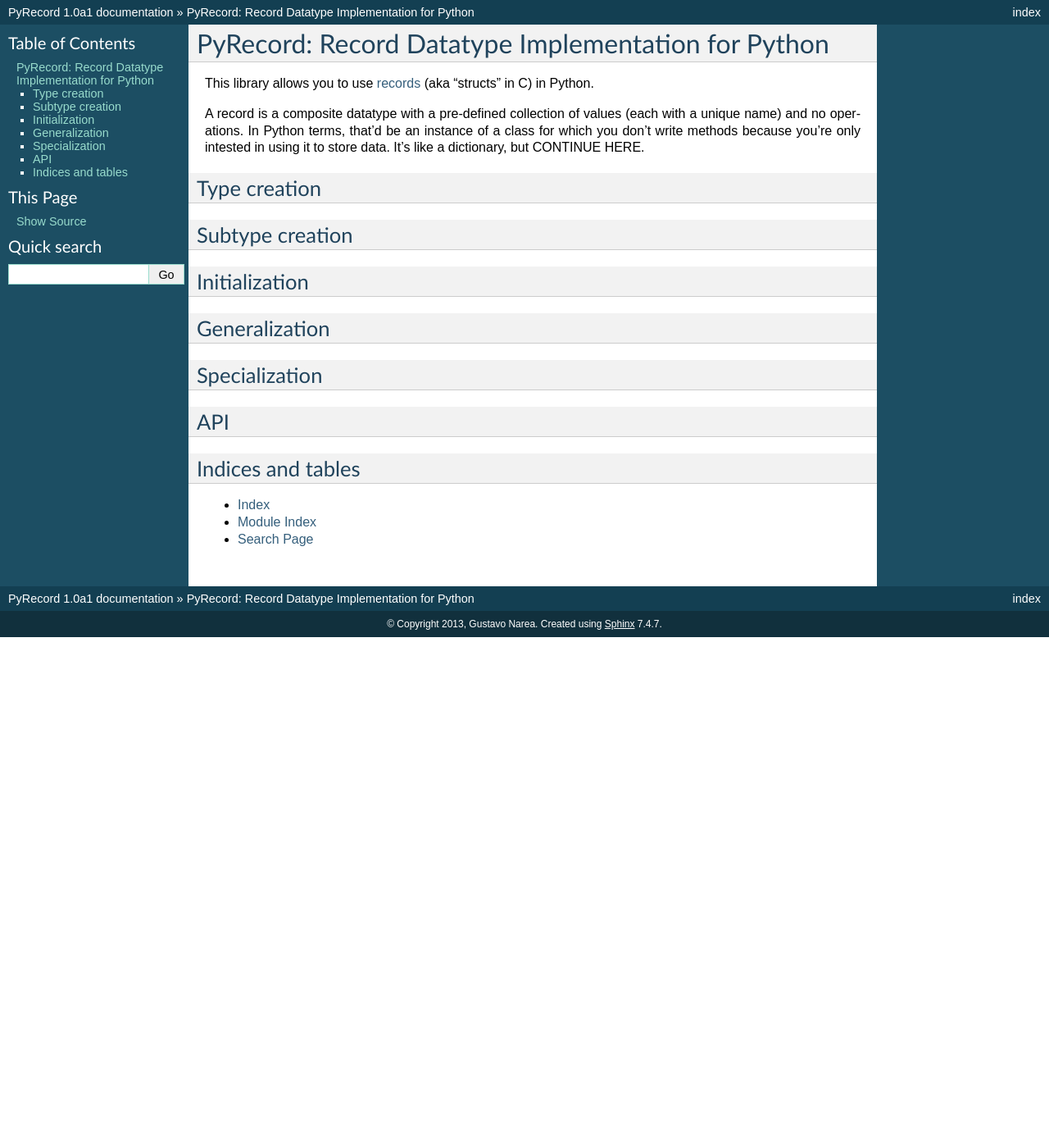
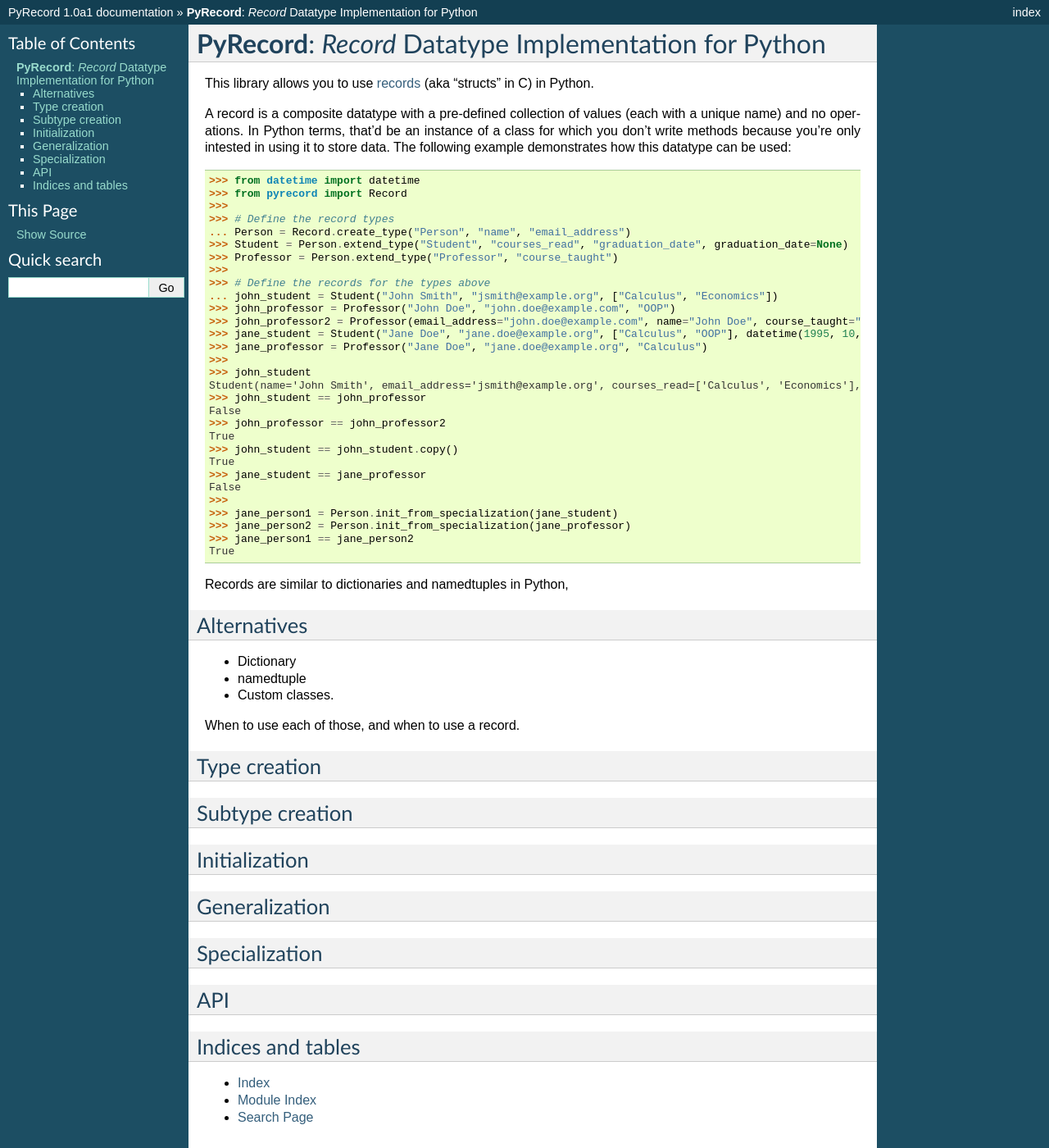
Before and after one commit to gnarea/pyrecord, a Sphinx documentation site: the page built from docs/source/index.rst, in a window 1280 px wide and 1400 px high. Shown: the whole window at 82% size. Built offline with Sphinx 7.4.7, drawn with Linux system fonts in a browser that asks for light colours; some of the changed text lies outside the part shown.

Commit message:
Added example to documentation

```diff
--- a/docs/source/index.rst
+++ b/docs/source/index.rst
@@ -1,16 +1,60 @@
-***************************************************
-PyRecord: Record Datatype Implementation for Python
-***************************************************
+*********************************************************
+**PyRecord**: *Record* Datatype Implementation for Python
+*********************************************************
 
 This library allows you to use `records
 <http://en.wikipedia.org/wiki/Record_(computer_science)>`_ (aka "structs" in C)
 in Python.
 
-A record is a composite datatype with a pre-defined collection of values (each with
-a unique name) and no operations. In Python terms, that'd be an instance of a
-class for which you don't write methods because you're only intested in using
-it to store data. It's like a dictionary, but CONTINUE HERE.
+A record is a composite datatype with a pre-defined collection of values (each
+with a unique name) and no operations. In Python terms, that'd be an instance
+of a class for which you don't write methods because you're only intested in
+using it to store data. The following example demonstrates how this datatype
+can be used::
 
+    >>> from datetime import datetime
+    >>> from pyrecord import Record
+    >>>
+    >>> # Define the record types
+    ... Person = Record.create_type("Person", "name", "email_address")
+    >>> Student = Person.extend_type("Student", "courses_read", "graduation_date", graduation_date=None)
+    >>> Professor = Person.extend_type("Professor", "course_taught")
+    >>>
+    >>> # Define the records for the types above
+    ... john_student = Student("John Smith", "jsmith@example.org", ["Calculus", "Economics"])
+    >>> john_professor = Professor("John Doe", "john.doe@example.com", "OOP")
+    >>> john_professor2 = Professor(email_address="john.doe@example.com", name="John Doe", course_taught="OOP")
+    >>> jane_student = Student("Jane Doe", "jane.doe@example.org", ["Calculus", "OOP"], datetime(1995, 10, 4))
+    >>> jane_professor = Professor("Jane Doe", "jane.doe@example.org", "Calculus")
+    >>>
+    >>> john_student
+    Student(name='John Smith', email_address='jsmith@example.org', courses_read=['Calculus', 'Economics'], graduation_date=None)
+    >>> john_student == john_professor
+    False
+    >>> john_professor == john_professor2
+    True
+    >>> john_student == john_student.copy()
+    True
+    >>> jane_student == jane_professor
+    False
+    >>>
+    >>> jane_person1 = Person.init_from_specialization(jane_student)
+    >>> jane_person2 = Person.init_from_specialization(jane_professor)
+    >>> jane_person1 == jane_person2
+    True
+
+Records are similar to dictionaries and namedtuples in Python,
+
+
+Alternatives
+============
+
+- Dictionary
+- namedtuple
+- Custom classes.
+
+
+When to use each of those, and when to use a record.
 
 Type creation
 =============
```
